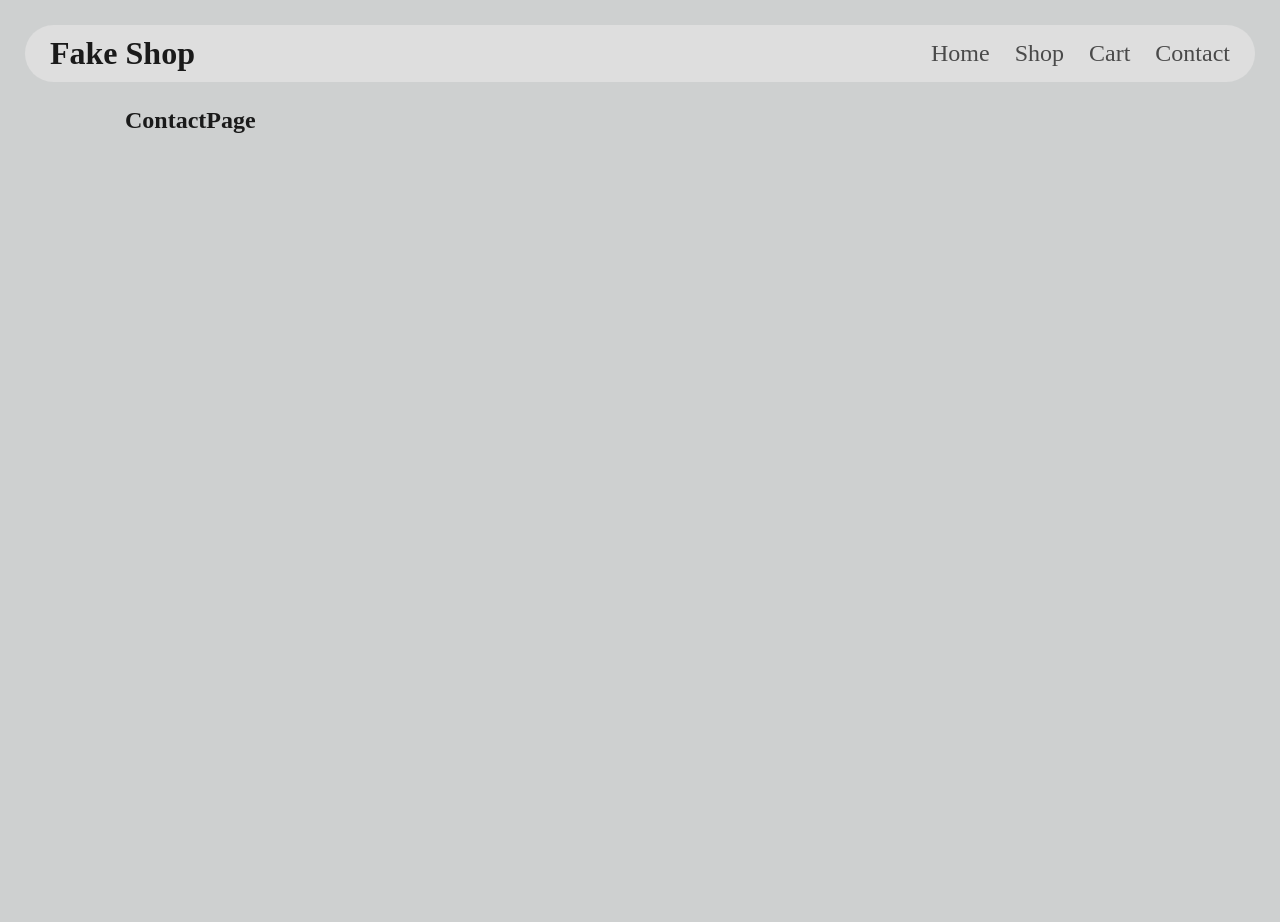
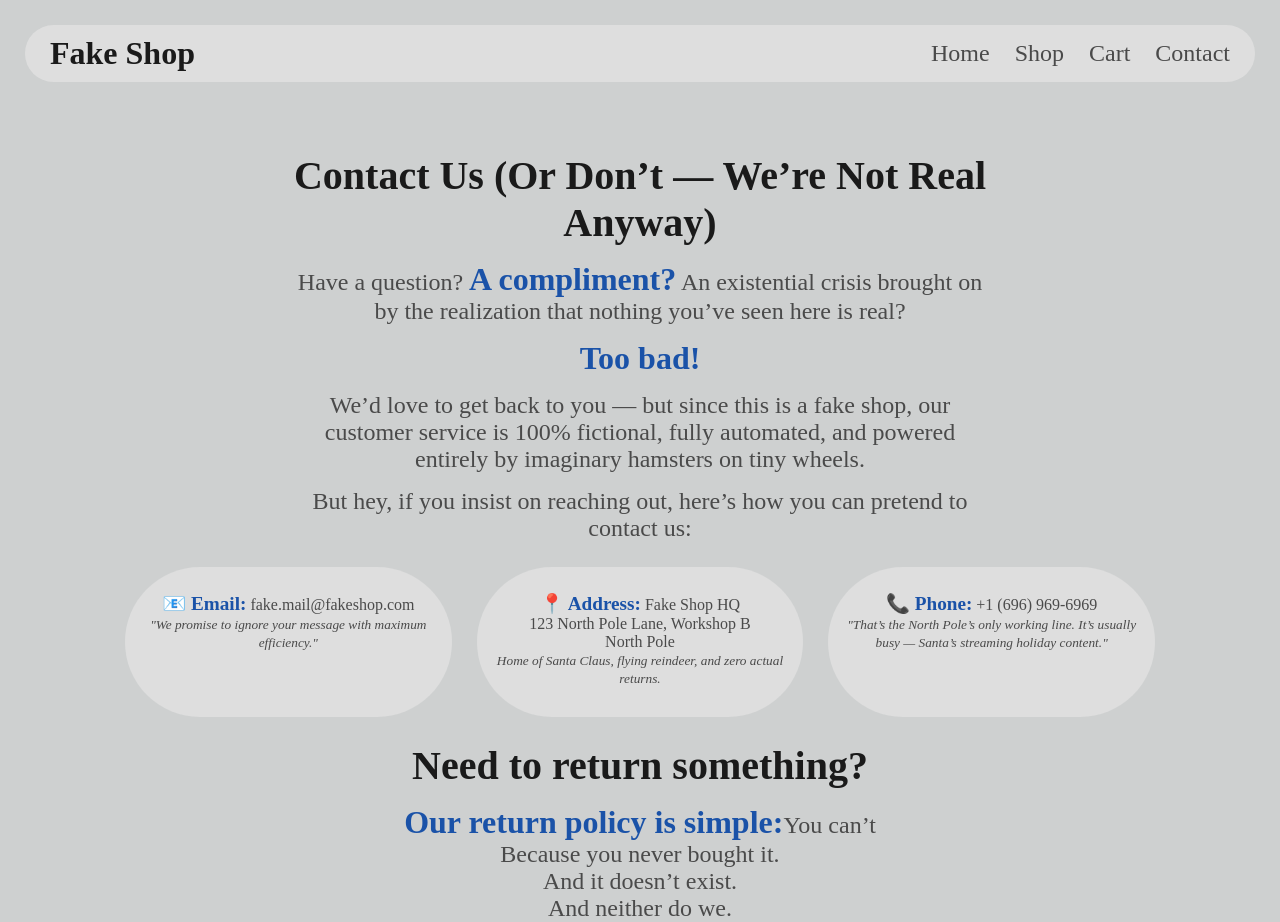
Before and after one commit to NomadicHippiee/shopping-cart, a React (Vite) app: page /contact in a window 1280 px wide. Before the commit the page ends 800 px from the top, so only its background shows below. Built offline with nearby package versions, Linux system fonts and the light colour scheme.

Commit message:
Add contact page

```diff
--- a/src/pages/Contact.jsx
+++ b/src/pages/Contact.jsx
@@ -1,6 +1,63 @@
 export default function Contact() {
-
-    return (
-        <h2>ContactPage</h2>
-    )
+  return (
+    <section className="contact">
+      <div className="contact-text">
+        <h3>Contact Us (Or Don’t — We’re Not Real Anyway)</h3>
+        <p>
+          Have a question? <strong>A compliment?</strong> An existential crisis
+          brought on by the realization that nothing you’ve seen here is real?
+        </p>
+        <p>
+          <strong>Too bad!</strong>
+        </p>
+        <p>
+          We’d love to get back to you — but since this is a fake shop, our
+          customer service is 100% fictional, fully automated, and powered
+          entirely by imaginary hamsters on tiny wheels.
+        </p>
+        <p>
+          But hey, if you insist on reaching out, here’s how you can pretend to
+          contact us:
+        </p>
+      </div>
+      <div className="contact-container">
+        <div>
+          <p>
+            <strong>📧 Email:</strong> fake.mail@fakeshop.com
+          </p>
+          <small className="comment">
+            "We promise to ignore your message with maximum efficiency."
+          </small>
+        </div>
+        <div>
+          <p>
+            <strong>📍 Address:</strong> Fake Shop HQ <br />
+            123 North Pole Lane, Workshop B <br />
+            North Pole
+          </p>
+          <small className="comment">
+            Home of Santa Claus, flying reindeer, and zero actual returns.
+          </small>
+        </div>
+        <div>
+          <p>
+            <strong>📞 Phone:</strong> +1 (696) 969-6969
+          </p>
+          <small className="comment">
+            "That’s the North Pole’s only working line. It’s usually busy —
+            Santa’s streaming holiday content."
+          </small>
+        </div>
+      </div>
+      <div className="contact-text">
+        <h3>Need to return something?</h3>
+        <p>
+          <strong>Our return policy is simple:</strong>You can’t <br />
+          Because you never bought it. <br />
+          And it doesn’t exist. <br />
+          And neither do we.
+        </p>
+      </div>
+    </section>
+  );
 }
--- a/src/styles/styles.css
+++ b/src/styles/styles.css
@@ -41,12 +41,14 @@ h1 {
   color: var(--secondary-text-color);
 }
 
-h2 {
+h2, h3 {
   color: var(--secondary-text-color);
+  font-size: 2.5rem;
 }
 
 strong {
-  color: var(--secondary-text-color);
+  color: var(--color-text);
+  font-size: 2rem;
 }
 
 nav {
@@ -92,14 +94,14 @@ main {
   border-radius: 50px;
   border: none;
   background-color: var(--color-text);
-  color: var(--secondary-text-color);
+  color: var(--color-primary);
   font-size: 1.5rem;
   margin: 15px auto;
 }
 
 .img-wrapper {
-    display: flex;
-    justify-content: center;
+  display: flex;
+  justify-content: center;
 }
 
 .hero-image {
@@ -114,15 +116,52 @@ main {
   flex: 1;
 }
 
-.home div h2 {
-  font-size: 2.5rem;
-}
-
-.home div p strong {
-  font-size: 2rem;
-  color: var(--color-text);
-}
 
 .home div p {
   font-size: 1.5rem;
 }
+
+.contact {
+    display: flex;
+    flex-direction: column;
+    gap: 25px;
+    align-items: center;
+    margin: 70px auto;
+}
+
+.contact .contact-text {
+    text-align: center;
+    display: flex;
+    flex-direction: column;
+    gap: 15px;
+    max-width: 700px;
+    font-size: 1.5rem;
+}
+
+.contact-container {
+    display: flex;
+    gap: 25px;
+    justify-content: center;
+    text-align: center;
+
+
+}
+
+.contact-container div {
+    flex: 1;
+    background-color: var(--color-primary);
+    border-radius: 150px;
+    padding: 25px 15px;
+    min-height: 150px;
+    font-size: 1rem;
+}
+
+.contact-container div p strong {
+    font-size: 1.2rem;
+}
+
+.comment {
+    font-style: italic;
+    margin: 15px auto;
+
+}
```
